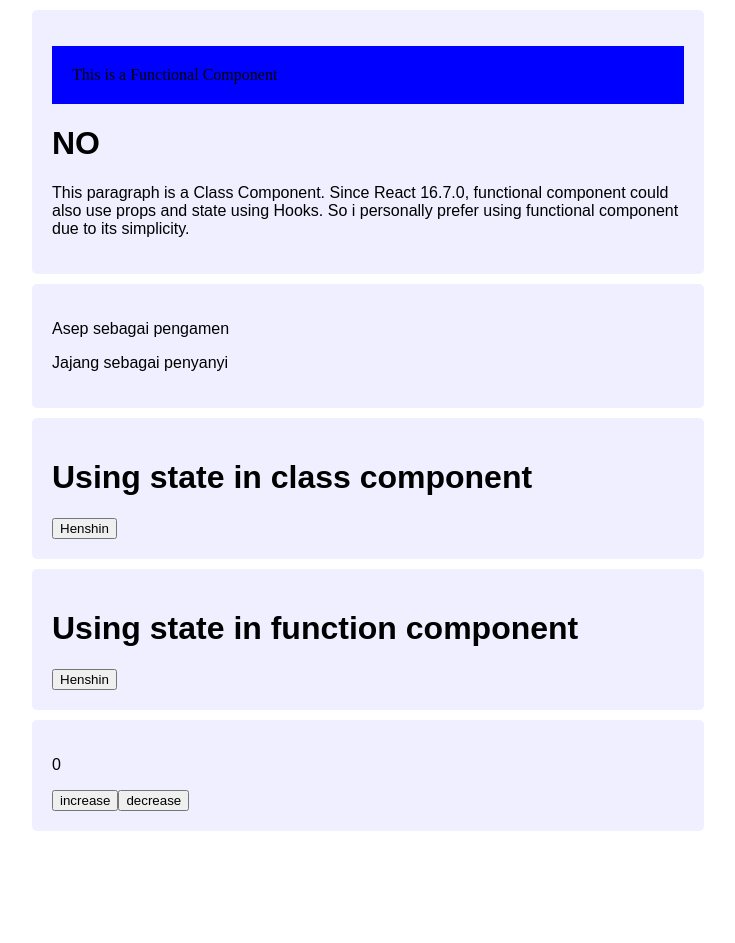
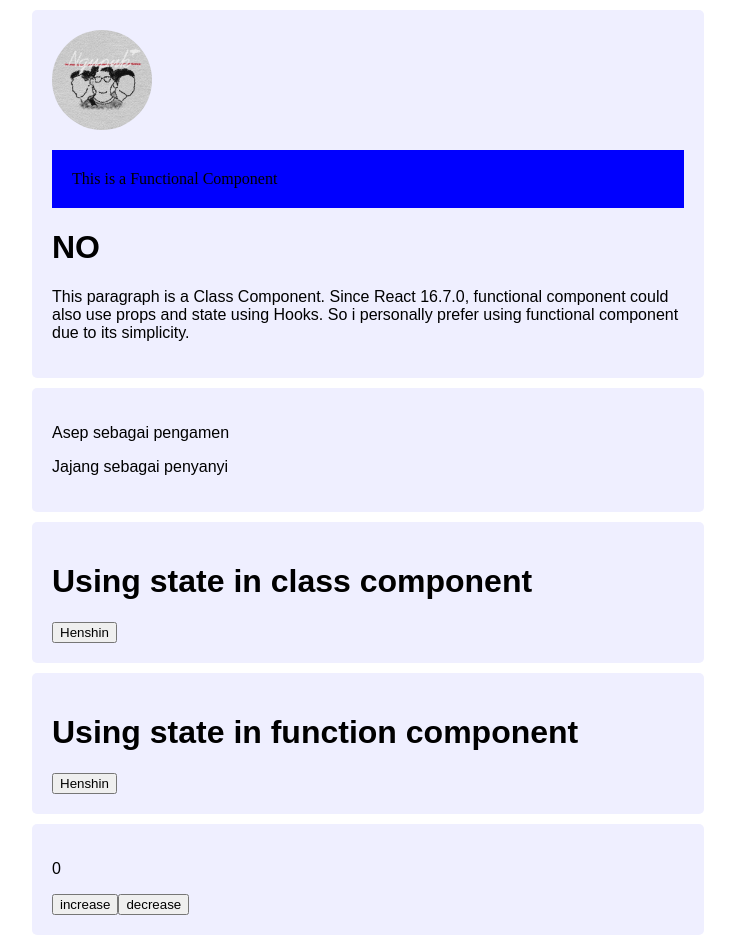
Before and after one commit to insgreeb-pro/Faustine, a Next.js app: page / in a window 1280 px wide. Shown: the whole page, without its empty margins (272-1007 px from the left). Before the commit the page ends 839 px from the top, so only its background shows below. Built offline with nearby package versions, Linux system fonts and the light colour scheme.

Commit message:
setup css and image test

```diff
--- /dev/null
+++ b/pages/_app.jsx
@@ -0,0 +1,5 @@
+import "../styles/sample.css"
+
+export default ({ Component, pageProps }) => {
+  return <Component {...pageProps} />
+}
--- a/pages/index.jsx
+++ b/pages/index.jsx
@@ -12,6 +12,9 @@ export default () => (
     </Head>
 
     <Container>
+      <div>
+        <img className="sample-rounded" src="/img/sample.jpg" />
+      </div>
       <FuncComponent />
       <h1>NO</h1>
       <ClasComponent />
--- /dev/null
+++ b/styles/sample.css
@@ -0,0 +1,5 @@
+/* sample style */
+.sample-rounded {
+  border-radius: 50%;
+  width: 100px;
+}
```
Also changed, not shown: public/img/sample.jpg (added).
